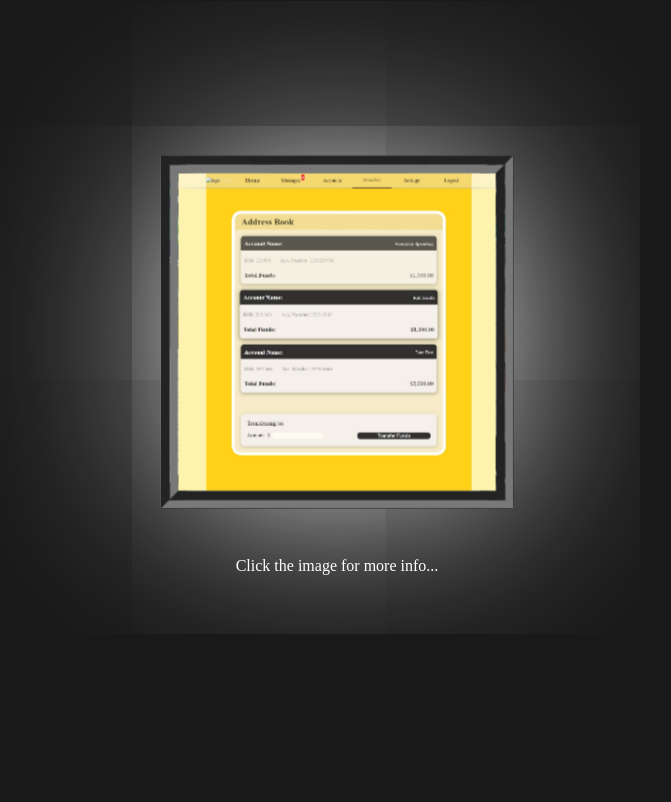
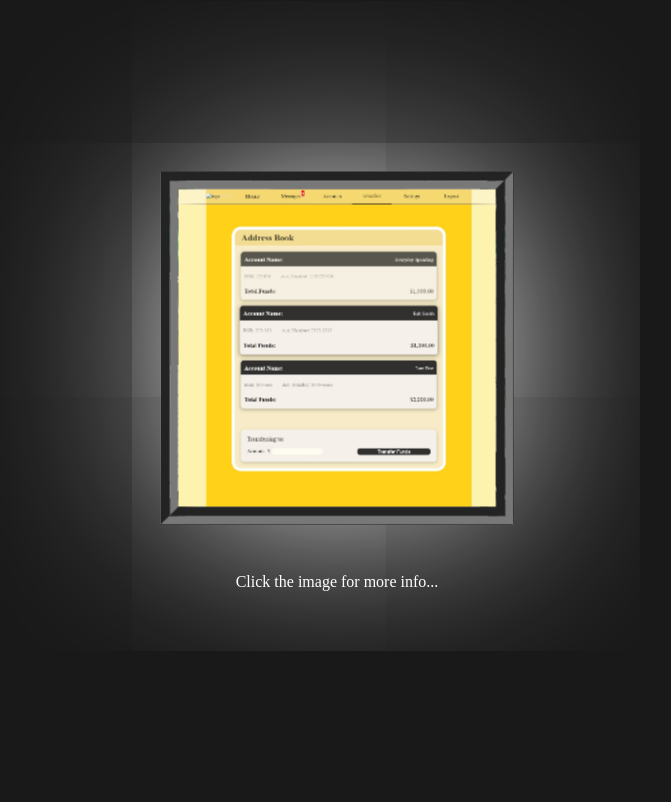
Before and after one commit to pcon92/Portfolio-page, a PHP site: page / in a window 1280 px wide. Shown: the part 799-1601 px from the top of the page, without its empty margins (303-974 px from the left). Run offline with PHP 8.4, Linux system fonts and the light colour scheme; some libraries are stand-ins or nearby versions.

Commit message:
added top margin for project cube to improve mobile device styling

```diff
--- a/styles.css
+++ b/styles.css
@@ -417,6 +417,7 @@ body {
     }
 
     .project-cube-container-div {
+        margin-top: 1.5rem;
         height: 250px;
         width: 250px;
     }
@@ -538,6 +539,7 @@ body {
     }
 
     .project-cube-container-div {
+        margin-top: 1.5rem;
         height: 250px;
         width: 250px;
     }
@@ -659,6 +661,7 @@ body {
     }
 
     .project-cube-container-div {
+        margin-top: 1.5rem;
         height: 450px;
         width: 500px;
     }
@@ -780,6 +783,7 @@ body {
     }
 
     .project-cube-container-div {
+        margin-top: 1.5rem;
         height: 450px;
         width: 500px;
     }
```
